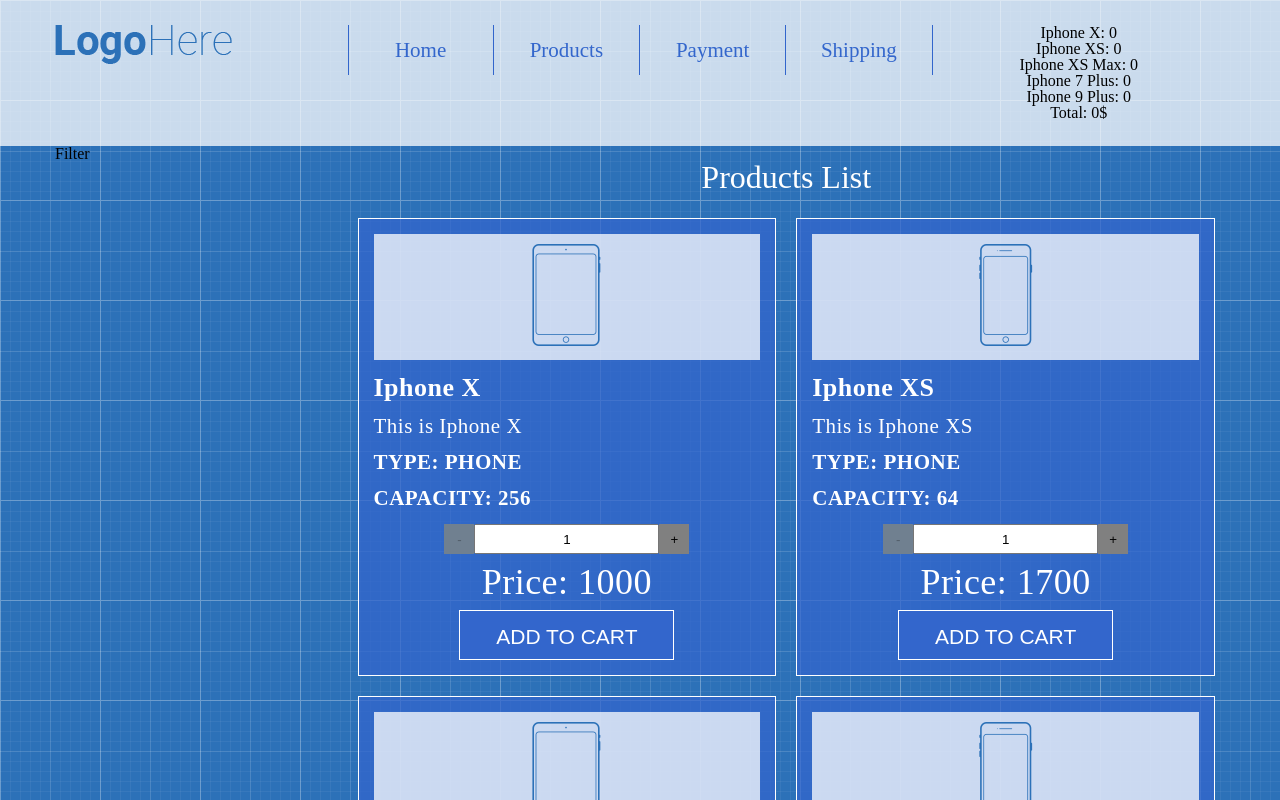
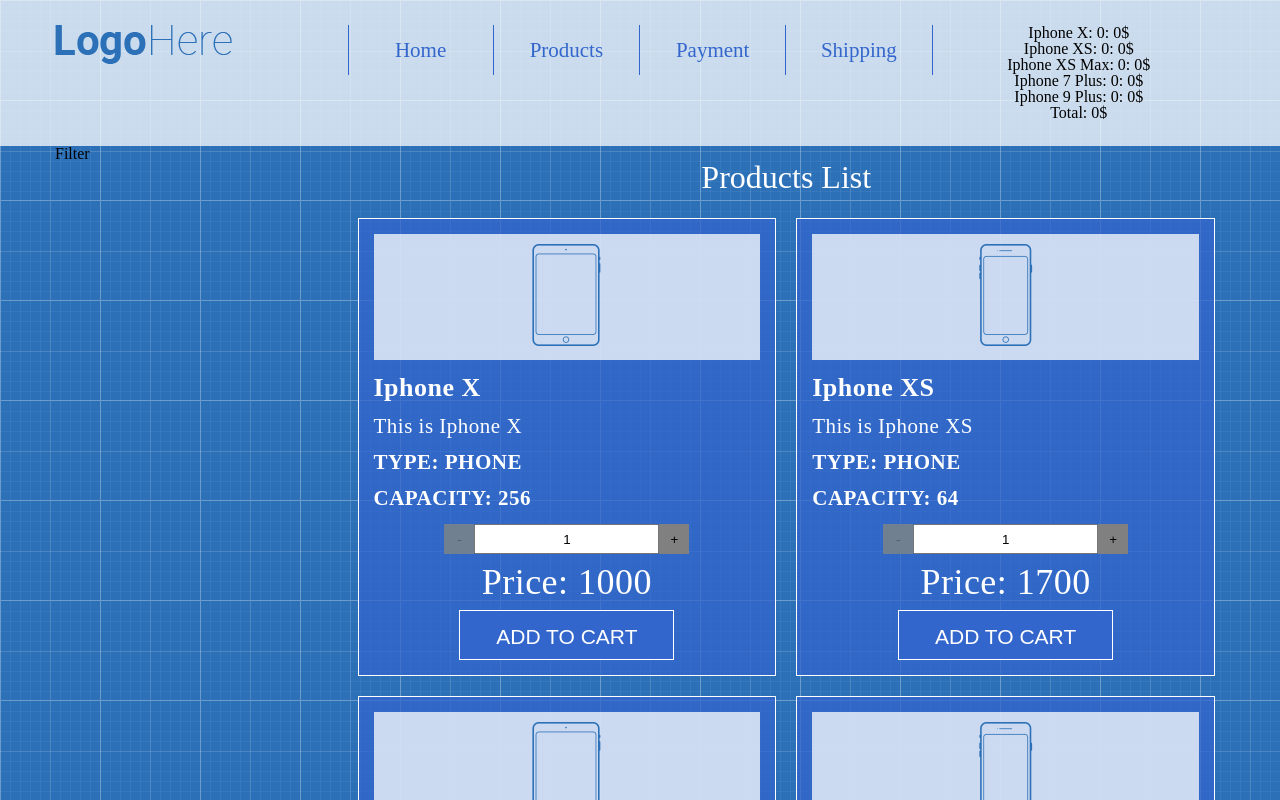
Before and after one commit to dimonkatri4/shop-project, a React (Create React App) app: page / in a window 1280 px wide. Shown: the top 800 px of the page. Built offline with nearby package versions, Linux system fonts and the light colour scheme.

Commit message:
added price in cart

```diff
--- a/src/App/App.js
+++ b/src/App/App.js
@@ -33,7 +33,6 @@
 }
 
 	render() {
-		console.log(this.productId)
 	return (
 		<div>
 			<Header
--- a/src/App/Header/Cart/Cart.js
+++ b/src/App/Header/Cart/Cart.js
@@ -8,6 +8,7 @@
 	[product.id]:product
 }),{})
 
+console.log(productsMap)
 
 
 const Cart = ({
@@ -19,7 +20,8 @@
 		{
 			keys(productInCart).map((productId)=>(
 				<div key={productId}>
-					 {productsMap[productId].name}: {productInCart[productId]}
+					 {productsMap[productId].name}: {productInCart[productId]}: {(productsMap[productId].price * productInCart[productId])}$
+
 					</div>
 			))
 		}
```
